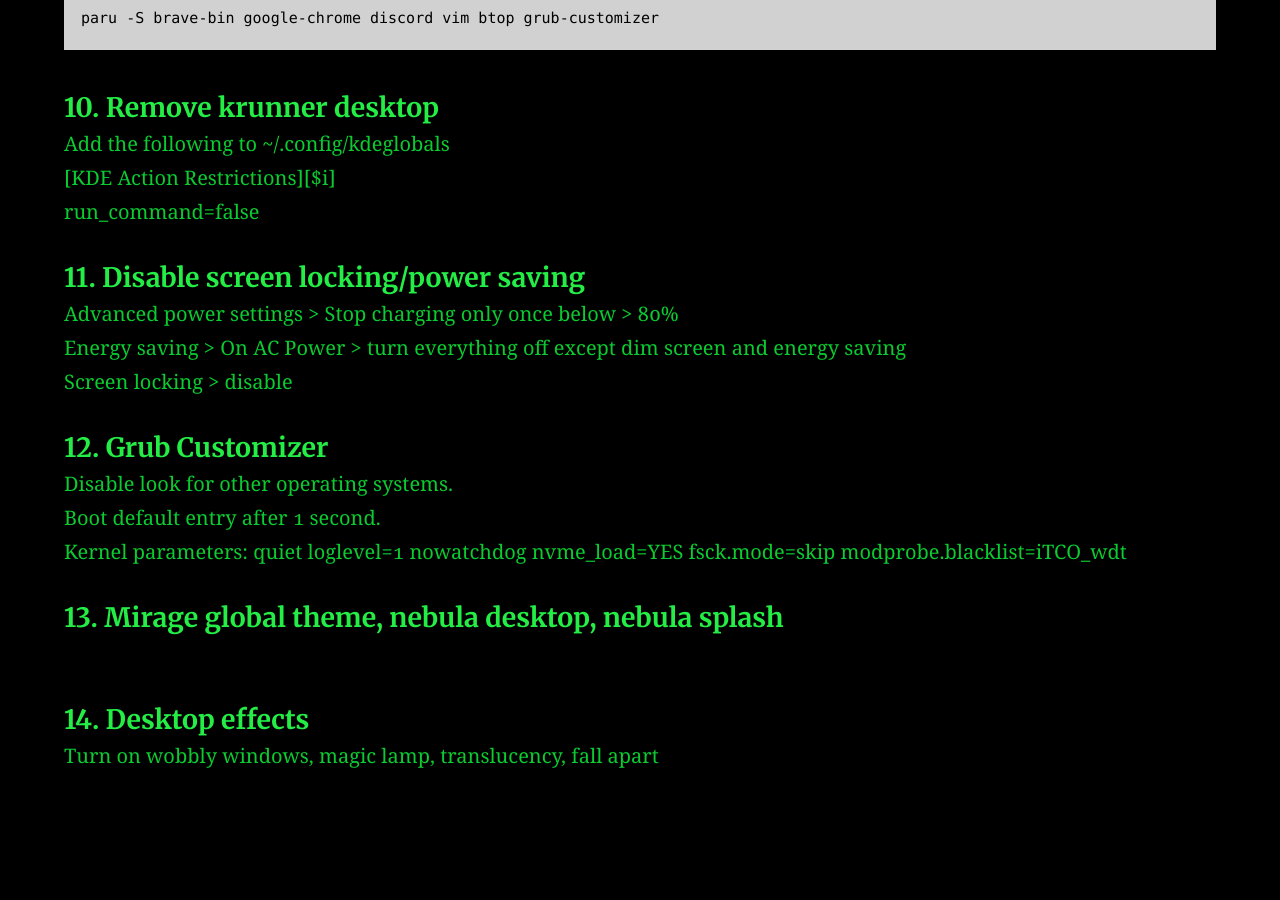
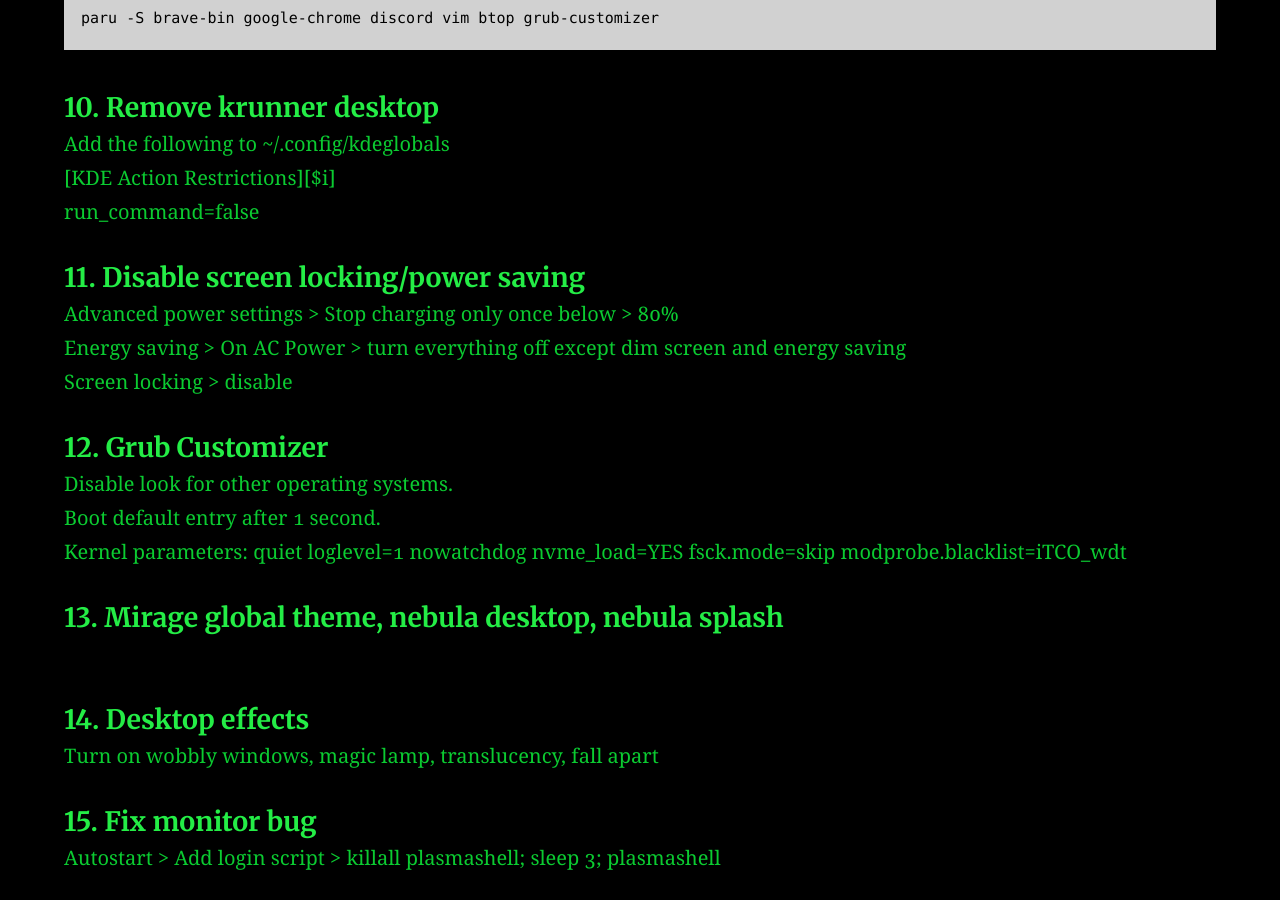
Before and after one commit to AC01010/Connor-McCartney.github.io, a Jekyll site: the page built from _posts/2015-08-27-endeavour.md, in a window 1280 px wide and 900 px high, scrolled down 2534 px. Built offline with Jekyll 4.4.1, drawn with Linux system fonts in a browser that asks for light colours; before the commit the page ends 3332 px from its top, so only the background shows below that.

Commit message:
Update 2015-08-27-endeavour.md

```diff
--- a/_posts/2015-08-27-endeavour.md
+++ b/_posts/2015-08-27-endeavour.md
@@ -107,3 +107,7 @@
 #### 14. Desktop effects
 
 Turn on wobbly windows, magic lamp, translucency, fall apart
+
+#### 15. Fix monitor bug
+
+Autostart > Add login script > killall plasmashell; sleep 3; plasmashell
```
